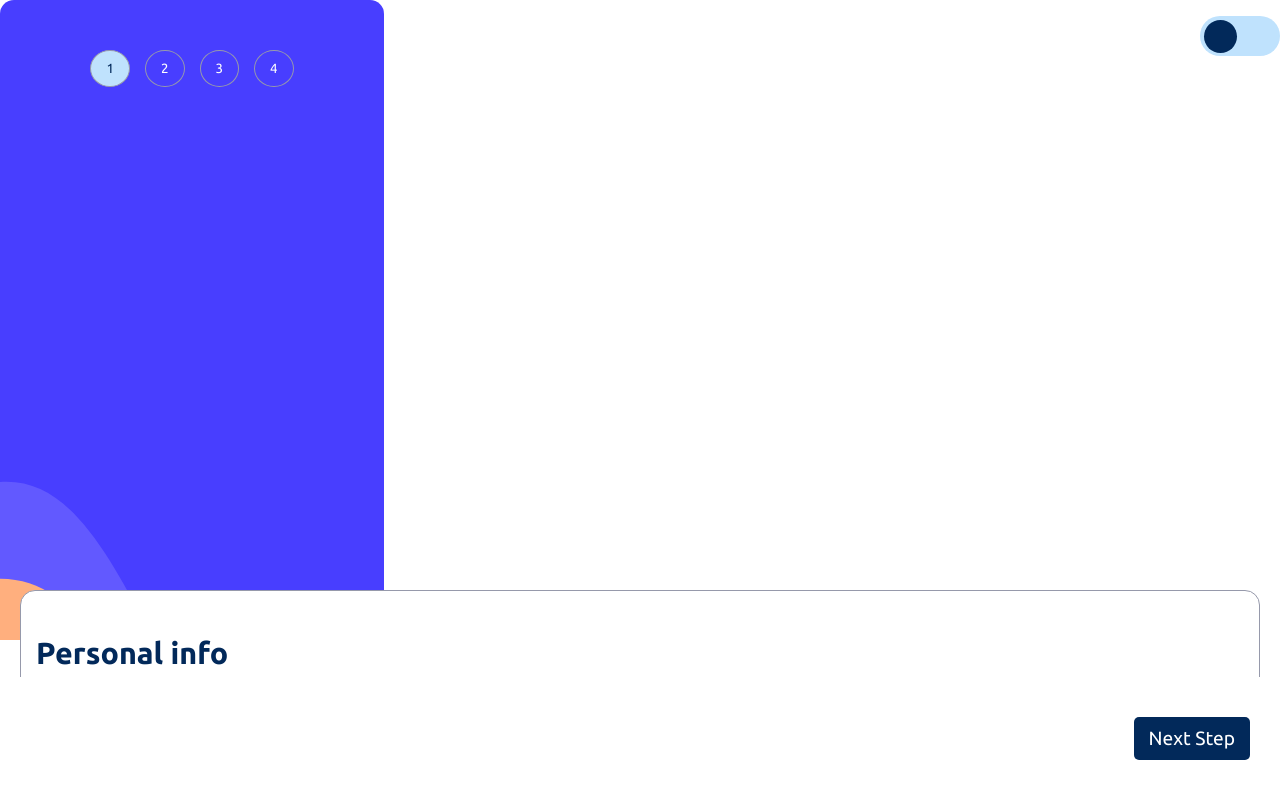
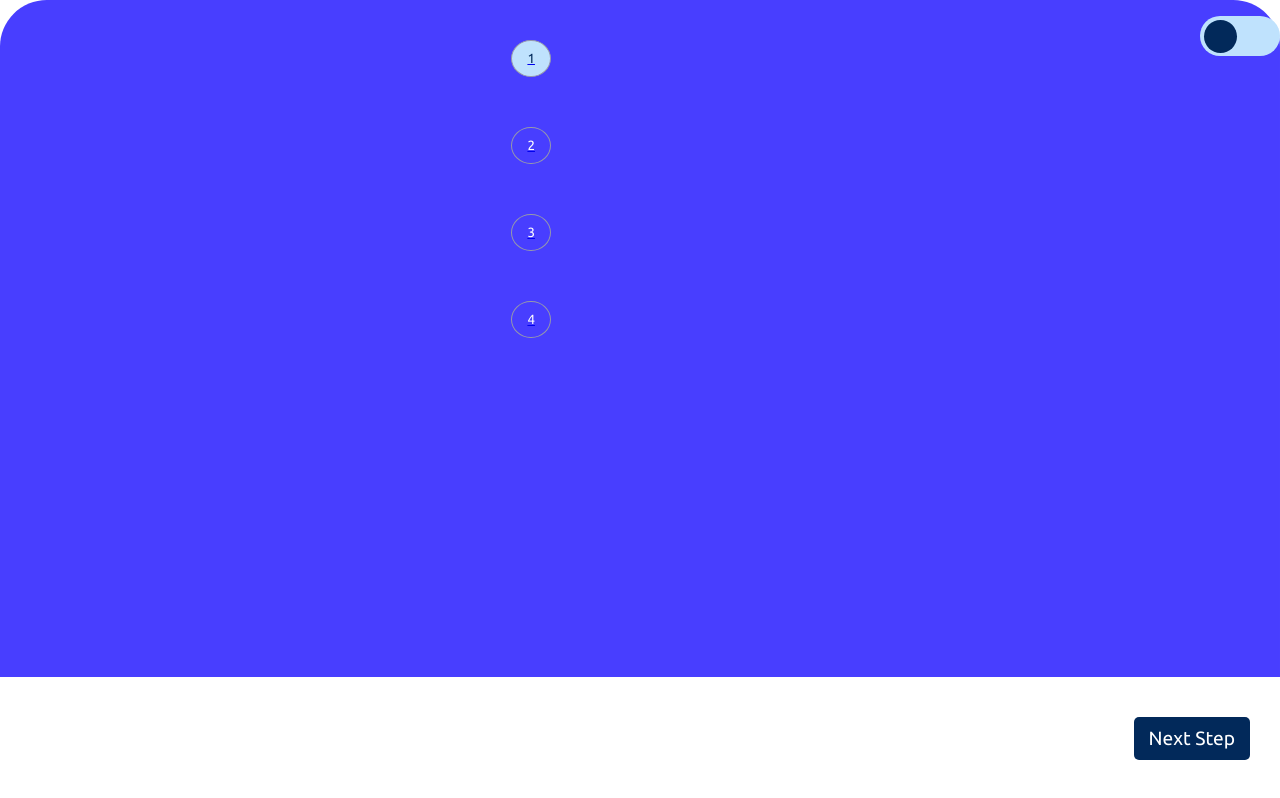
Before and after one commit to Haywayaheadshot/multi-step-form-main, a React (Create React App) app: page / in a window 1280 px wide. Shown: the top 798 px of the page. Built offline with nearby package versions, Linux system fonts and the light colour scheme.

Commit message:
Style nav-bar desktop verison to match frontend mentor requirement and delete unused codes

```diff
--- a/src/styles/nav-bar.css
+++ b/src/styles/nav-bar.css
@@ -16,8 +16,6 @@
   background: url(../assets/images/bg-sidebar-mobile.svg);
   background-repeat: no-repeat;
   background-size: cover;
-
-  /* min-width: 100vw; */
   min-height: 20vh;
 }
 
@@ -41,14 +39,6 @@
   color: hsl(213, 96%, 18%);
 }
 
-/* .nav-bar-btns:active {
-  padding: 10px 15px;
-  border-radius: 50%;
-  border: 1px solid hsl(231, 11%, 63%);
-  background-color: hsl(206, 94%, 87%);
-  color: hsl(213, 96%, 18%);
-} */
-
 .active .nav-bar-btns {
   border-radius: 50%;
   border: 1px solid hsl(231, 11%, 63%);
@@ -56,13 +46,57 @@
   color: hsl(213, 96%, 18%);
 }
 
-@media (min-width: 375px) {
+.for-desk {
+  display: none;
+}
+
+@media (min-width: 745px) {
+  .for-desk {
+    display: block;
+  }
+
   .nav-bar-container {
     background: url(../assets/images/bg-sidebar-desktop.svg);
     background-repeat: no-repeat;
     background-size: cover;
+    min-width: 28vw;
+    min-height: 95vh;
+    border-radius: 15px;
+  }
 
-    max-width: 30vw;
-    min-height: 80vh;
+  .nav-bar-ul {
+    display: flex;
+    flex-direction: column;
+    justify-content: flex-start;
+    align-items: center;
+    padding: 40px 20px;
+    gap: 50px;
+  }
+
+  .nav-bar-btns {
+    max-height: 50px;
+  }
+
+  .desk-nav-btn-head,
+  .desk-nav-btn-desc {
+    margin: 0;
+    padding: 0;
+  }
+
+  .desk-nav-btn-head {
+    color: hsl(231, 11%, 63%);
+  }
+
+  .desk-nav-btn-desc {
+    color: hsl(0, 0%, 100%);
+  }
+
+  .nav-bar-ul-li {
+    padding: 0;
+    margin: 0;
+    display: grid;
+    place-items: start;
+    grid-template-columns: 1fr 5fr;
+    gap: 20px;
   }
 }
```
